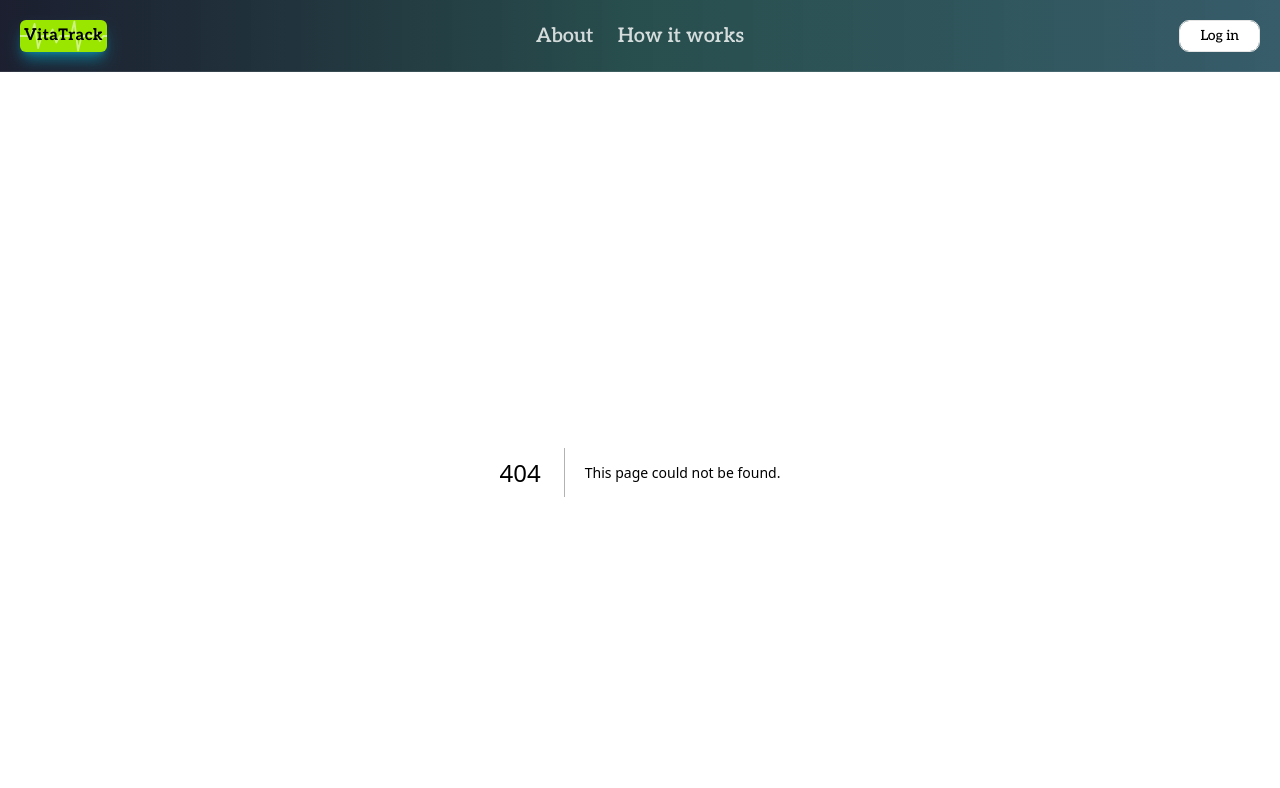
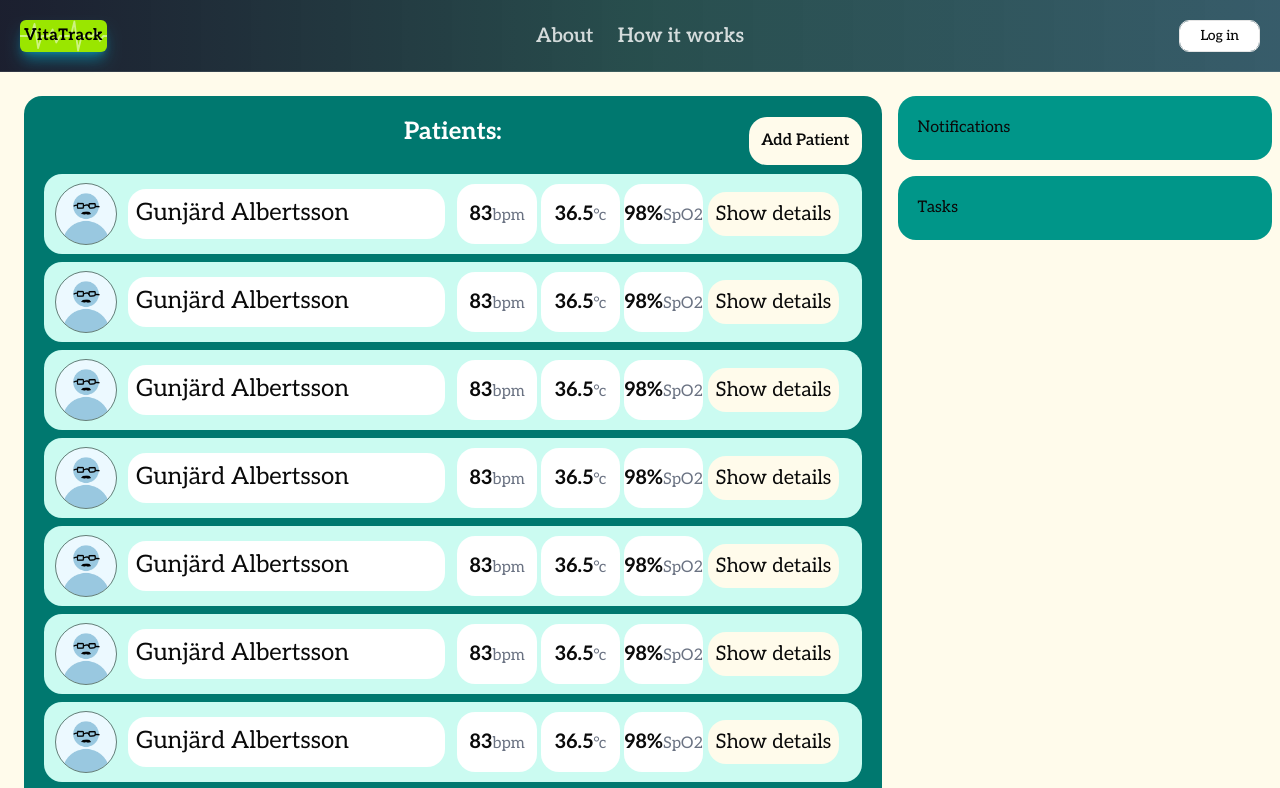
Before and after one commit to WhosYonas/Health-monitor, a Next.js app in the folder Frontend/vitatrack/: page /overview in a window 1280 px wide. Before the commit this address had no page. Shown: the top 788 px of the page. Built offline with nearby package versions, Linux system fonts and the light colour scheme.

Commit message:
Patient overview view

```diff
--- /dev/null
+++ b/Frontend/vitatrack/app/overview/page.tsx
@@ -0,0 +1,5 @@
+import { OverviewPagePresenter } from "@/presenters/overviewPage-presenter";
+
+export default function Login() {
+  return <OverviewPagePresenter/>;
+}
--- /dev/null
+++ b/Frontend/vitatrack/components/custom/patientOverview.tsx
@@ -0,0 +1,34 @@
+import Link from "next/link"
+
+export function PatientOverview(){
+    return(
+    <div className="h-[80px] bg-teal-100 p-3 space-x-3 rounded-2xl flex items-center">
+        <img src="/user_default.png" className="h-[60px] w-[60px] rounded-full outline-1 outline-black/50"></img>
+        <div className="text-2xl w-[40%] bg-white h-[50px] p-2 rounded-2xl">
+            Gunjärd Albertsson
+        </div>
+        <div className="flex flex-row space-x-1 w-[30%]">
+            <div className="bg-white h-[60px] w-1/3 flex flex-cols rounded-2xl p-4 justify-center items-end text-align-center">
+                <h1 className="text-xl font-bold">83</h1>
+                <h1 className="text-gray-500">bpm</h1>
+            </div>
+
+            <div className="bg-white h-[60px] w-1/3 flex flex-cols rounded-2xl p-4 justify-center items-end text-align-center">
+                <h1 className="text-xl font-bold">36.5</h1>
+                <h1 className="text-gray-500">°c</h1>
+            </div>
+
+            <div className="bg-white h-[60px] w-1/3 flex flex-cols rounded-2xl p-4 justify-center items-end text-align-center">
+                <h1 className="text-xl font-bold">98%</h1>
+                <h1 className="text-gray-500">SpO2</h1>
+            </div>
+        </div>
+
+        <Link href="/details">
+            <button className="justify-self-end text-xl p-2 bg-amber-50 rounded-2xl cursor-pointer">
+                Show details
+            </button>
+        </Link>
+    </div>
+    )
+}
--- a/Frontend/vitatrack/presenters/addPatientPage-presenter.tsx
+++ b/Frontend/vitatrack/presenters/addPatientPage-presenter.tsx
@@ -4,10 +4,10 @@ import type { AppDispatch, RootState } from "@/lib/store";
 import { postAddPatientThunk } from "@/communication/addPatientCommunication";
 
 export function AddPatientPagePresenter() {
-  const dispatch = useDispatch<AppDispatch>();
-  const { addLoading, addSuccess, addError } = useSelector(
+  //const dispatch = useDispatch<AppDispatch>();
+  /*const { addLoading, addSuccess, addError } = useSelector(
     (state: RootState) => state.patientManagement,
-  );
+  );*/
 
   return <AddPatientPage />;
 }
--- /dev/null
+++ b/Frontend/vitatrack/presenters/overviewPage-presenter.tsx
@@ -0,0 +1,5 @@
+import { OverviewPage } from "@/views/overviewPage";
+
+export function OverviewPagePresenter(){
+    return <OverviewPage/>
+}
--- a/Frontend/vitatrack/views/landingPage.tsx
+++ b/Frontend/vitatrack/views/landingPage.tsx
@@ -18,7 +18,7 @@ export function LandingPage() {
             </h1>
 
             <div className="mt-6 flex gap-4">
-              <button className="rounded-lg bg-fuchsia-300 px-8 py-5 font-semibold text-black transition hover:bg-fuchsia-200 text-xl">
+              <button className="rounded-lg bg-fuchsia-300 px-8 py-5 font-semibold text-black transition hover:bg-fuchsia-200 text-xl cursor-pointer">
                 Get started
               </button>
             </div>
--- a/Frontend/vitatrack/views/overview.tsx
+++ /dev/null
@@ -1,7 +0,0 @@
-export function overview() {
-    return(
-        <div>
-            <h1>overview</h1>
-        </div>
-    )
-}
--- /dev/null
+++ b/Frontend/vitatrack/views/overviewPage.tsx
@@ -0,0 +1,40 @@
+import { PatientOverview } from "@/components/custom/patientOverview"
+import Link from "next/link"
+
+export function OverviewPage() {
+    return(
+        <div className="bg-amber-50 flex flex-row p-4">
+            <div className="min-h-screen h-lwh w-[70%]">
+                <div className="bg-teal-700 p-5 m-2 rounded-2xl space-y-2 h-full overflow-hidden">
+                    <div className="grid grid-cols-3 w-full items-center">
+                        <h1 className="text-white text-2xl font-bold text-center h-[50px] justify-self-center col-2"> Patients: </h1>
+                        <Link href="/addpatient" className="justify-self-end col-3">
+                            <button className="bg-amber-50 p-3 rounded-2xl font-semibold cursor-pointer">Add Patient</button>
+                        </Link>
+                    </div>
+
+                    {PatientOverview()}
+                    {PatientOverview()}
+                    {PatientOverview()}
+                    {PatientOverview()}
+                    {PatientOverview()}
+                    {PatientOverview()}
+                    {PatientOverview()}
+                    {PatientOverview()}
+                    {PatientOverview()}
+                    {PatientOverview()}
+                </div>
+            </div>
+
+            <div className="flex-col flex w-[30%] h-full">
+                <div className="bg-teal-600 p-5 m-2 rounded-2xl w-full">
+                    Notifications
+                </div>
+                <div className="bg-teal-600 p-5 m-2 rounded-2xl w-full">
+                    Tasks
+                </div>
+            </div>
+        </div>
+
+    )
+}
```
Also changed, not shown: Frontend/vitatrack/public/user_default.png (added), 1 other file (tests, documents, lock files or other folders).
